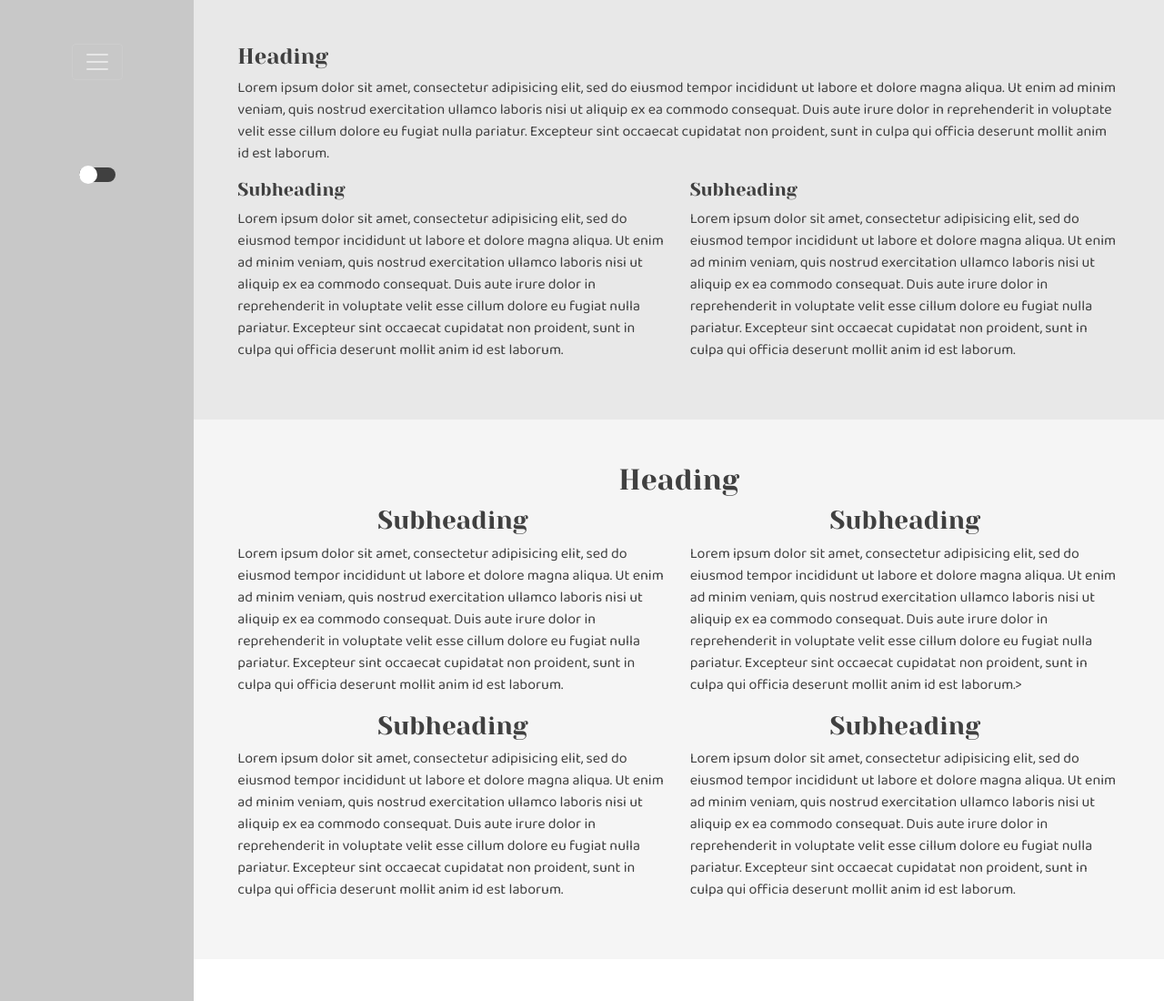
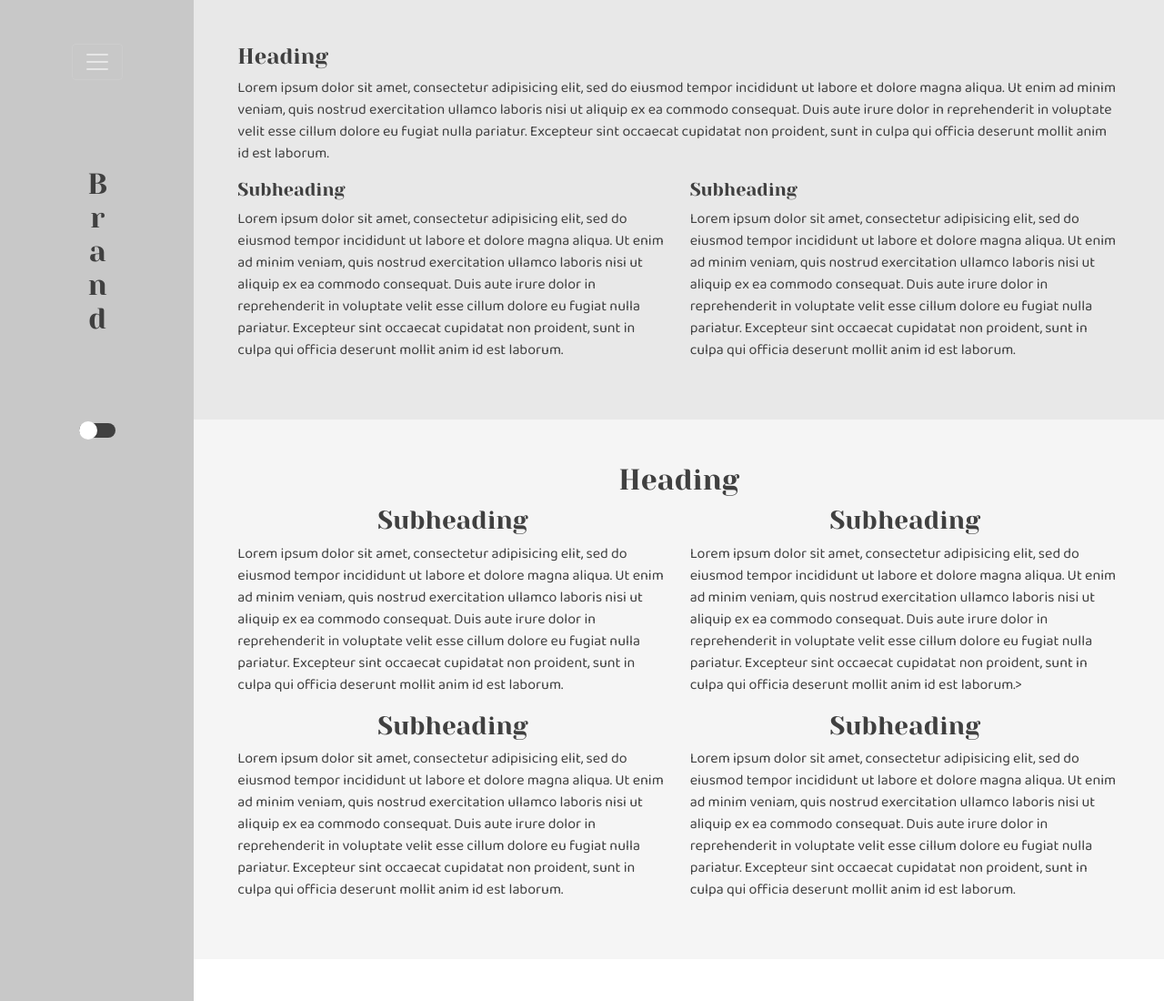
Before and after one commit to jacqdem/bw, a plain HTML site: page index.html in a window 1280 px wide. Shown: the top 1100 px of the page at 91% size. Drawn offline with nearby package versions, Linux system fonts and the light colour scheme.

Commit message:
Update index.html

```diff
--- a/index.html
+++ b/index.html
@@ -54,7 +54,7 @@
         </nav>
       </div>
 
-      <div class="py-2 py-md-5 d-flex justify-content-center d-block d-lg-none d-xl-none">
+      <div class="py-2 py-md-5 d-flex justify-content-center d-block">
         <a class="brand-vertical d-block" href="index.html">Brand</a>
       </div>
 
```
